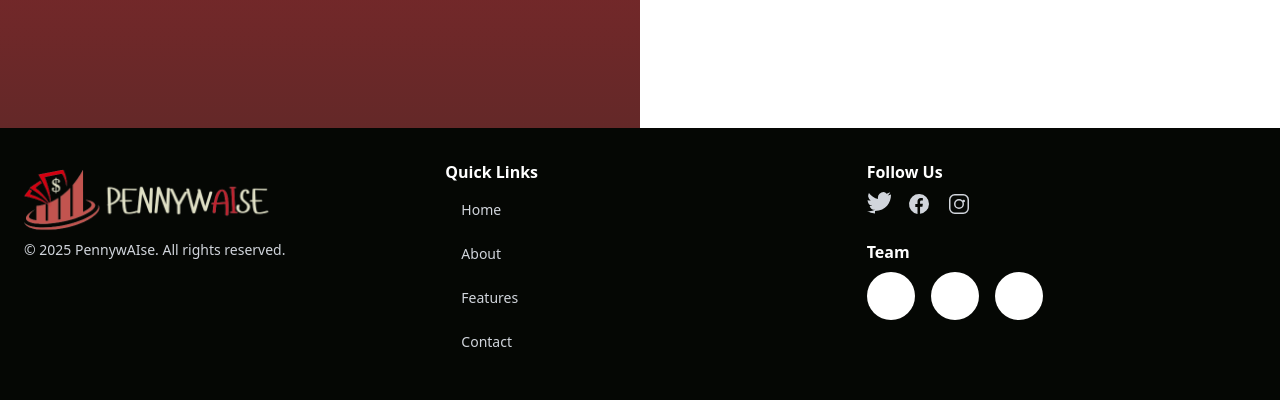
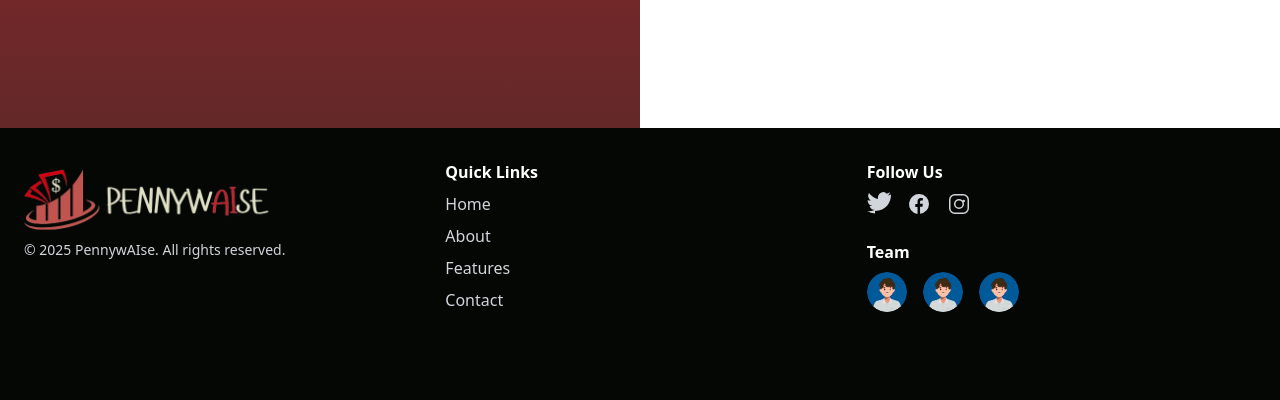
Before and after one commit to Exalt24/PennywAIse, a Django app: page /auth/ in a window 1280 px wide. Shown: the part 672-1072 px from the top of the page. After the commit the page ends 984 px from the top, so only its background shows below. Run offline with Django 5.2, Linux system fonts and the light colour scheme; style sheets or scripts are compiled from the project's sources.

Commit message:
Fixed footer layout

```diff
--- a/budget/static/css/main/input.css
+++ b/budget/static/css/main/input.css
@@ -17,14 +17,22 @@
   @apply bg-[#1B1F1E] hover:bg-[#3f3a36] text-white border-0 px-4 py-3 rounded-full cursor-pointer mb-8;
 }
 
-/* Navigation links */
+.footer-layout {
+  @apply text-gray-300 max-w-7xl mx-auto px-6 py-8 grid grid-cols-1 md:grid-cols-3 gap-8
+}
+
+.quick-link {
+  @apply font-semibold text-white mb-2
+}
+
 nav a {
-  @apply text-current no-underline rounded-full mb-2 flex space-x-3 px-4 py-2;
+  @apply hover:bg-transparent mb-2 flex;
 }
+
 nav a.active,
 nav a:hover,
 nav a.svg {
-  @apply bg-[#e7e4de] text-black;
+  @apply text-[#C2544F]
 }
 
 /* Main area */
--- a/budget/templates/footer.html
+++ b/budget/templates/footer.html
@@ -1,9 +1,9 @@
 {% load static %}
 
 <section class="bg-[#050704]">
-    <section class="text-gray-300 max-w-7xl mx-auto px-6 py-8 grid grid-cols-1 md:grid-cols-3 gap-8">
+  <section class="footer-layout">
     <section>
-            <a href="/" class="text-2xl font-bold flex items-center">
+      <a href="/">
         <img
           id="logoImage"
           src="{% static 'images/logo4.png' %}"
@@ -15,66 +15,113 @@
     </section>
 
     <nav aria-label="Quick Links">
-            <h4 class="font-semibold text-white mb-2">Quick Links</h4>
-            <ul class="space-y-1 text-sm">
-            <li><a href="/"     class="hover:underline">Home</a></li>
-            <li><a href="/#about"    class="hover:underline">About</a></li>
-            <li><a href="/#features" class="hover:underline">Features</a></li>
-            <li><a href="/#contact"  class="hover:underline">Contact</a></li>
+      <h4 class="quick-link">Quick Links</h4>
+      <ul>
+        <li><a href="/">Home</a></li>
+        <li><a href="/#about">About</a></li>
+        <li><a href="/#features">Features</a></li>
+        <li><a href="/#contact">Contact</a></li>
       </ul>
     </nav>
 
     <section>
-            <h4 class="font-semibold text-white mb-2">Follow Us</h4>
+      <h4 class="quick-link">Follow Us</h4>
       <ul class="flex space-x-4">
         <li>
           <a href="#" aria-label="Twitter" class="hover:text-white">
-                <svg xmlns="http://www.w3.org/2000/svg" class="h-6 w-6" fill="currentColor" viewBox="0 0 24 24">
-                    <path d="M8 19c11 0 16-9 16-16v-.73A11.49 11.49 0 0024 2.5a11.4 11.4 0 01-3.27.9A5.72 5.72 0 0023.2.3a11.36 11.36 0 01-3.6 1.38A5.64 5.64 0 0016.6 0a5.72 5.72 0 00-5.72 5.72c0 .45.05.9.15 1.32A16.28 16.28 0 011.95.92a5.74 5.74 0 001.77 7.64A5.6 5.6 0 01.64 8.1v.07a5.73 5.73 0 004.59 5.62 5.61 5.61 0 01-2.57.1 5.73 5.73 0 005.35 3.97A11.47 11.47 0 010 19 16.2 16.2 0 008 21.5"/>
+            <svg
+              xmlns="http://www.w3.org/2000/svg"
+              class="h-6 w-6"
+              fill="currentColor"
+              viewBox="0 0 24 24"
+            >
+              <path
+                d="M8 19c11 0 16-9 16-16v-.73A11.49 11.49 0 0024 2.5a11.4 11.4 0 01-3.27.9A5.72 5.72 0 0023.2.3a11.36 11.36 0 01-3.6 1.38A5.64 5.64 0 0016.6 0a5.72 5.72 0 00-5.72 5.72c0 .45.05.9.15 1.32A16.28 16.28 0 011.95.92a5.74 5.74 0 001.77 7.64A5.6 5.6 0 01.64 8.1v.07a5.73 5.73 0 004.59 5.62 5.61 5.61 0 01-2.57.1 5.73 5.73 0 005.35 3.97A11.47 11.47 0 010 19 16.2 16.2 0 008 21.5"
+              />
             </svg>
           </a>
         </li>
         <li>
           <a href="#" aria-label="Facebook" class="hover:text-white">
-                <svg xmlns="http://www.w3.org/2000/svg" class="h-6 w-6" fill="currentColor" viewBox="0 0 24 24">
-                    <path d="M22 12a10 10 0 10-11.5 9.9v-7h-2.2v-3h2.2V9.5c0-2.2 1.3-3.4 3.3-3.4.95 0 1.8.07 2.05.1v2.4h-1.4c-1.1 0-1.4.7-1.4 1.4v1.8h2.8l-.4 3h-2.4v7A10 10 0 0022 12"/>
+            <svg
+              xmlns="http://www.w3.org/2000/svg"
+              class="h-6 w-6"
+              fill="currentColor"
+              viewBox="0 0 24 24"
+            >
+              <path
+                d="M22 12a10 10 0 10-11.5 9.9v-7h-2.2v-3h2.2V9.5c0-2.2 1.3-3.4 3.3-3.4.95 0 1.8.07 2.05.1v2.4h-1.4c-1.1 0-1.4.7-1.4 1.4v1.8h2.8l-.4 3h-2.4v7A10 10 0 0022 12"
+              />
             </svg>
           </a>
         </li>
         <li>
           <a href="#" aria-label="Instagram" class="hover:text-white">
-                <svg xmlns="http://www.w3.org/2000/svg" class="h-6 w-6" fill="currentColor" viewBox="0 0 24 24">
-                    <path d="M7.75 2h8.5A5.75 5.75 0 0122 7.75v8.5A5.75 5.75 0 0116.25 22h-8.5A5.75 5.75 0 012 16.25v-8.5A5.75 5.75 0 017.75 2zm0 1.5A4.25 4.25 0 003.5 7.75v8.5A4.25 4.25 0 007.75 20.5h8.5a4.25 4.25 0 004.25-4.25v-8.5A4.25 4.25 0 0016.25 3.5h-8.5zM12 7a5 5 0 110 10 5 5 0 010-10zm0 1.5a3.5 3.5 0 100 7 3.5 3.5 0 000-7zm4.75-.75a1.25 1.25 0 110 2.5 1.25 1.25 0 010-2.5z"/>
+            <svg
+              xmlns="http://www.w3.org/2000/svg"
+              class="h-6 w-6"
+              fill="currentColor"
+              viewBox="0 0 24 24"
+            >
+              <path
+                d="M7.75 2h8.5A5.75 5.75 0 0122 7.75v8.5A5.75 5.75 0 0116.25 22h-8.5A5.75 5.75 0 012 16.25v-8.5A5.75 5.75 0 017.75 2zm0 1.5A4.25 4.25 0 003.5 7.75v8.5A4.25 4.25 0 007.75 20.5h8.5a4.25 4.25 0 004.25-4.25v-8.5A4.25 4.25 0 0016.25 3.5h-8.5zM12 7a5 5 0 110 10 5 5 0 010-10zm0 1.5a3.5 3.5 0 100 7 3.5 3.5 0 000-7zm4.75-.75a1.25 1.25 0 110 2.5 1.25 1.25 0 010-2.5z"
+              />
             </svg>
           </a>
         </li>
       </ul>
 
-            <br/>
+      <br />
 
       <section>
-            <h4 class="font-semibold text-white mb-2">Team</h4>
+        <h4 class="quick-link">Team</h4>
         <ul class="flex space-x-4">
-                <li>
-                <a href="#" aria-label="Team Member" class="p-3 bg-white bg-opacity-20 hover:bg-opacity-40 rounded-full flex items-center justify-center transition">
-                    <svg xmlns="http://www.w3.org/2000/svg" class="h-6 w-6 text-white" fill="currentColor" viewBox="0 0 24 24">
-                    <path d="M8 19c11 0 16-9 16-16v-.73A11.49 11.49 0 0024 2.5a11.4 11.4 0 01-3.27.9A5.72 5.72 0 0023.2.3a11.36 11.36 0 01-3.6 1.38A5.64 5.64 0 0016.6 0a5.72 5.72 0 00-5.72 5.72c0 .45.05.9.15 1.32A16.28 16.28 0 011.95.92a5.74 5.74 0 001.77 7.64A5.6 5.6 0 01.64 8.1v.07a5.73 5.73 0 004.59 5.62 5.61 5.61 0 01-2.57.1 5.73 5.73 0 005.35 3.97A11.47 11.47 0 010 19 16.2 16.2 0 008 21.5"/>
-                    </svg>
+          <!-- Daniel -->
+          <li class="relative group">
+            <a href="#" aria-label="Daniel">
+              <img
+                src="{% static 'images/profile.png' %}"
+                alt="Daniel"
+                class="h-10 w-10 rounded-full"
+              />
             </a>
+            <span
+              class="absolute bottom-0 left-1/2 transform -translate-x-1/2 translate-y-full mt-2 px-2 py-1 text-xs bg-gray-800 text-white rounded whitespace-nowrap opacity-0 group-hover:opacity-100 transition-opacity"
+            >
+              Daniel
+            </span>
           </li>
-                <li>
-                    <a href="#" aria-label="Team Member" class="p-3 bg-white bg-opacity-20 hover:bg-opacity-40 rounded-full flex items-center justify-center transition">
-                        <svg xmlns="http://www.w3.org/2000/svg" class="h-6 w-6 text-white" fill="currentColor" viewBox="0 0 24 24">
-                        <path d="M8 19c11 0 16-9 16-16v-.73A11.49 11.49 0 0024 2.5a11.4 11.4 0 01-3.27.9A5.72 5.72 0 0023.2.3a11.36 11.36 0 01-3.6 1.38A5.64 5.64 0 0016.6 0a5.72 5.72 0 00-5.72 5.72c0 .45.05.9.15 1.32A16.28 16.28 0 011.95.92a5.74 5.74 0 001.77 7.64A5.6 5.6 0 01.64 8.1v.07a5.73 5.73 0 004.59 5.62 5.61 5.61 0 01-2.57.1 5.73 5.73 0 005.35 3.97A11.47 11.47 0 010 19 16.2 16.2 0 008 21.5"/>
-                        </svg>
+
+          <!-- Nikka -->
+          <li class="relative group">
+            <a href="#" aria-label="Nikka">
+              <img
+                src="{% static 'images/profile.png' %}"
+                alt="Nikka"
+                class="h-10 w-10 rounded-full"
+              />
             </a>
+            <span
+              class="absolute bottom-0 left-1/2 transform -translate-x-1/2 translate-y-full mt-2 px-2 py-1 text-xs bg-gray-800 text-white rounded whitespace-nowrap opacity-0 group-hover:opacity-100 transition-opacity"
+            >
+              Nikka
+            </span>
           </li>
-                <li>
-                    <a href="#" aria-label="Team Member" class="p-3 bg-white bg-opacity-20 hover:bg-opacity-40 rounded-full flex items-center justify-center transition">
-                        <svg xmlns="http://www.w3.org/2000/svg" class="h-6 w-6 text-white" fill="currentColor" viewBox="0 0 24 24">
-                        <path d="M8 19c11 0 16-9 16-16v-.73A11.49 11.49 0 0024 2.5a11.4 11.4 0 01-3.27.9A5.72 5.72 0 0023.2.3a11.36 11.36 0 01-3.6 1.38A5.64 5.64 0 0016.6 0a5.72 5.72 0 00-5.72 5.72c0 .45.05.9.15 1.32A16.28 16.28 0 011.95.92a5.74 5.74 0 001.77 7.64A5.6 5.6 0 01.64 8.1v.07a5.73 5.73 0 004.59 5.62 5.61 5.61 0 01-2.57.1 5.73 5.73 0 005.35 3.97A11.47 11.47 0 010 19 16.2 16.2 0 008 21.5"/>
-                        </svg>
+
+          <!-- Amielle -->
+          <li class="relative group">
+            <a href="#" aria-label="Amielle">
+              <img
+                src="{% static 'images/profile.png' %}"
+                alt="Amielle"
+                class="h-10 w-10 rounded-full"
+              />
             </a>
+            <span
+              class="absolute bottom-0 left-1/2 transform -translate-x-1/2 translate-y-full mt-2 px-2 py-1 text-xs bg-gray-800 text-white rounded whitespace-nowrap opacity-0 group-hover:opacity-100 transition-opacity"
+            >
+              Amielle
+            </span>
           </li>
         </ul>
       </section>
```
Also changed, not shown: budget/static/images/Profile.png (added). Lines whose indentation alone changed are shown as unchanged.
